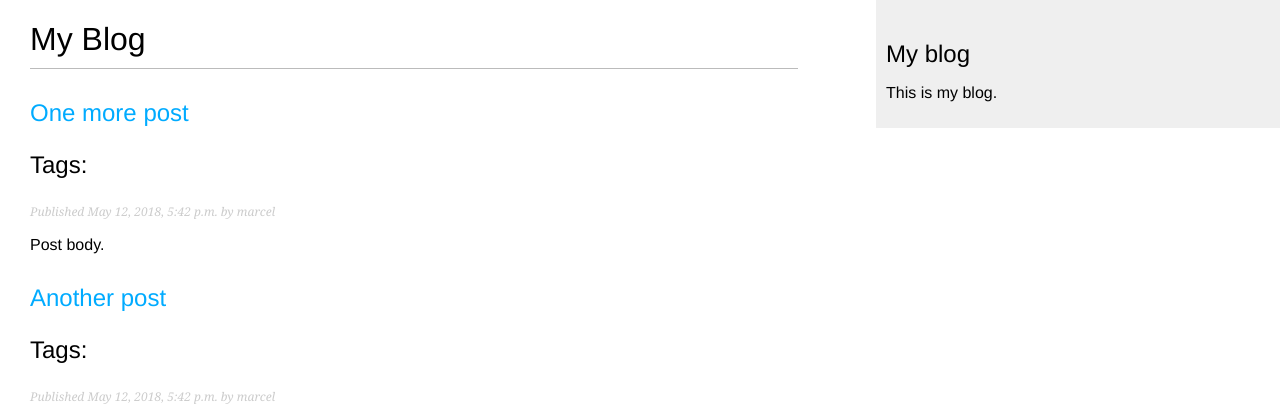
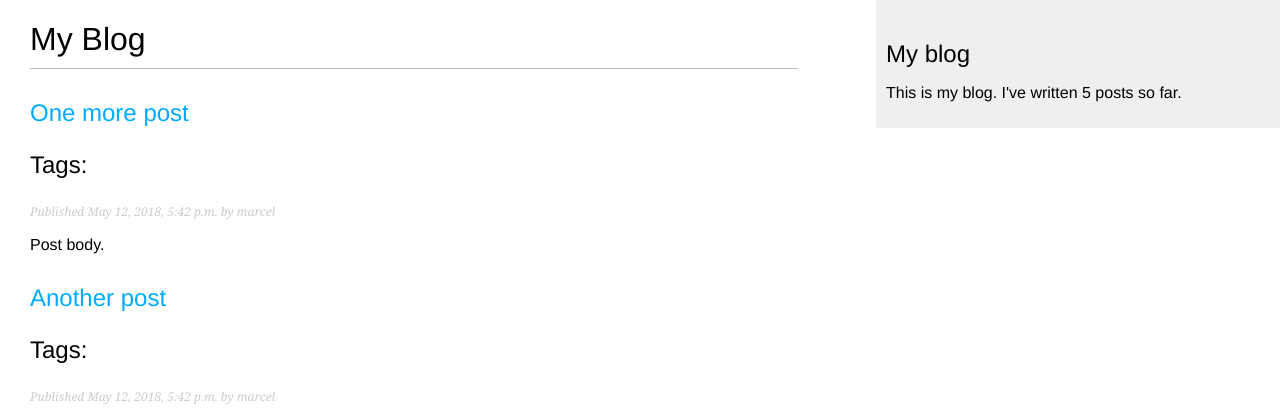
Before and after one commit to khouri10/djangobyexample, a Django app: page /blog/ in a window 1280 px wide. Shown: the top 419 px of the page. Run offline with Django 3.2, Linux system fonts and the light colour scheme; data comes from the database, SQL or seed files in the repository; parts of the project's set-up code (start-up, migrations or seed data) failed here and were passed over.

Commit message:
Create custom template tag total_posts

```diff
--- a/blog/templates/blog/base.html
+++ b/blog/templates/blog/base.html
@@ -1,4 +1,5 @@
 {% load staticfiles %}
+{% load blog_tags %}
 
 <!DOCTYPE html>
 <html>
@@ -16,7 +17,7 @@
 
 		<div id="sidebar">
 			<h2>My blog</h2>
-			<p>This is my blog.</p>
+			<p>This is my blog. I've written {% total_posts %} posts so far.</p>
 		</div>
 	</body>
 
--- /dev/null
+++ b/blog/templatetags/blog_tags.py
@@ -0,0 +1,9 @@
+from django import template
+
+register = template.Library()
+
+from ..models import Post
+
+@register.simple_tag
+def total_posts():
+	return Post.published.count()
```
Also changed, not shown: blog/templatetags/__init__.py (added).
